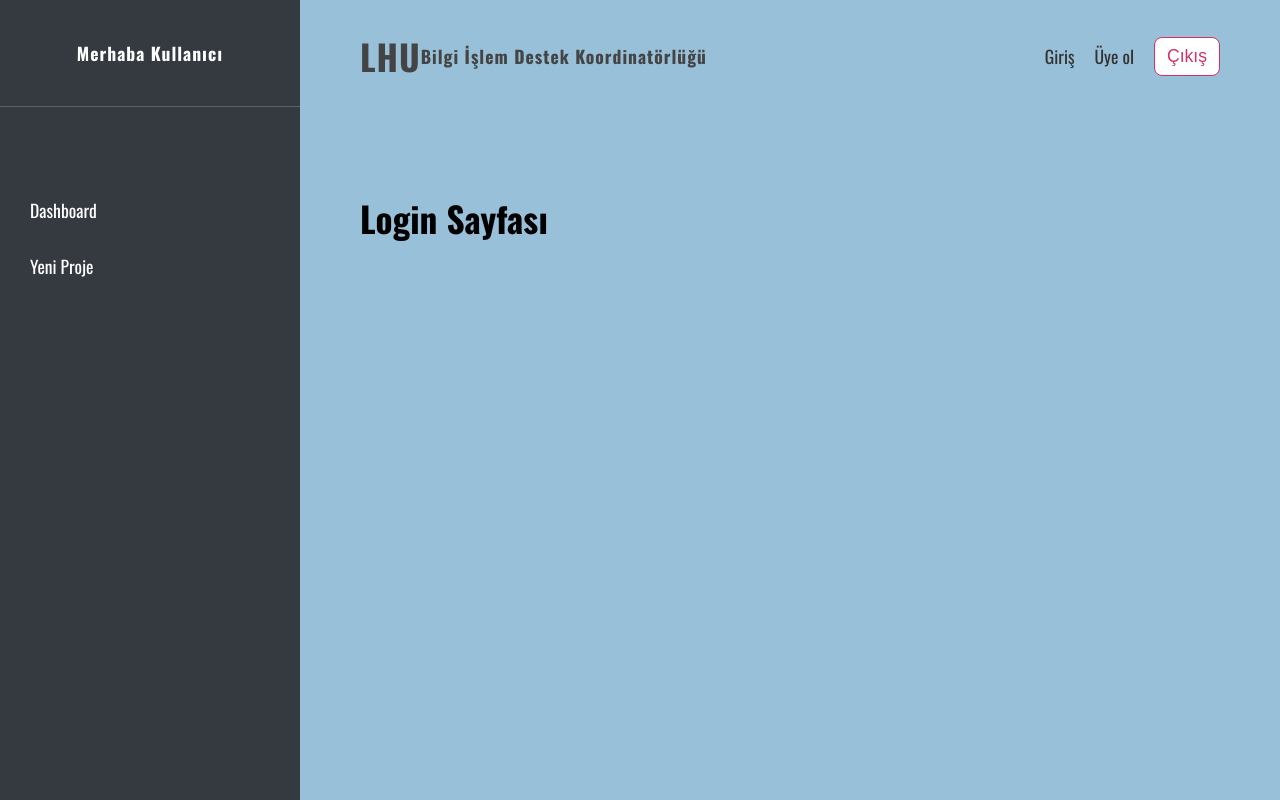
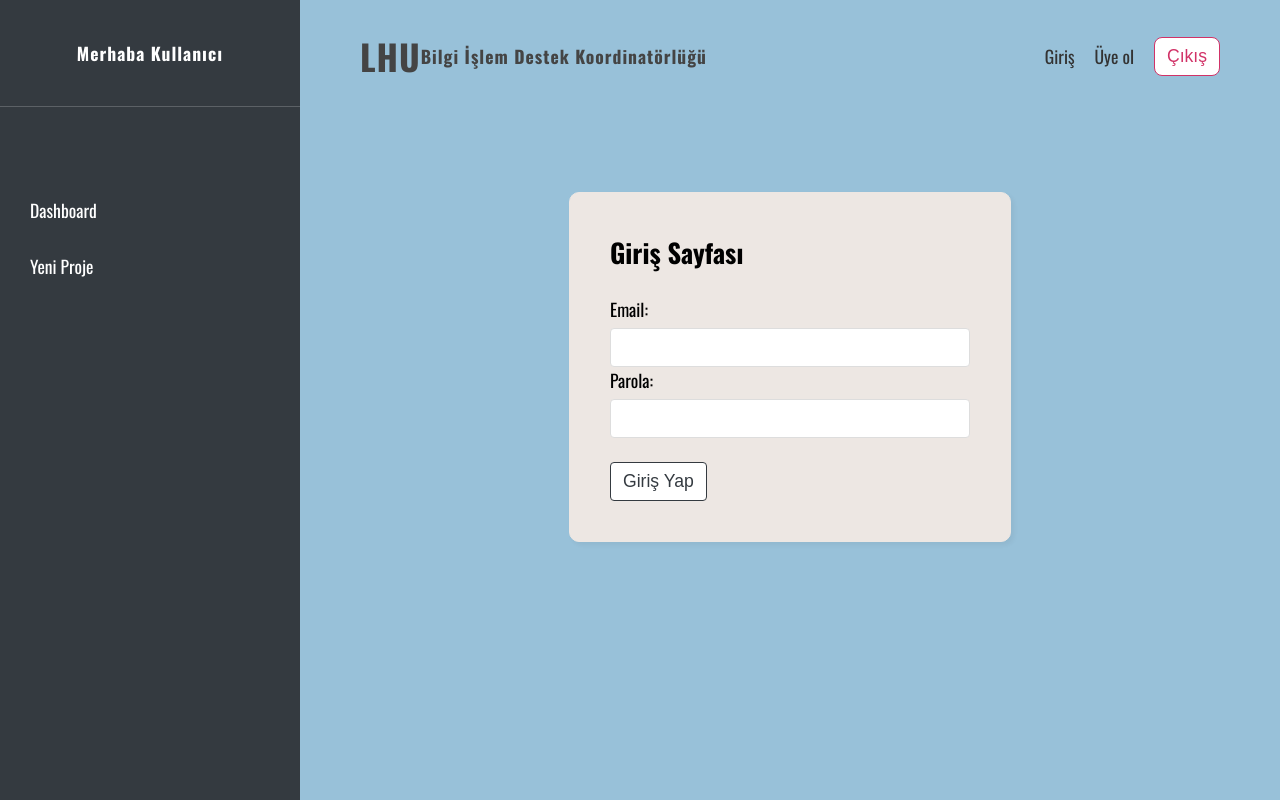
Before and after one commit to sametozkal/lhu-portal, a React (Create React App) app: page /login in a window 1280 px wide. Built offline with nearby package versions, Linux system fonts and the light colour scheme; no server answers.

Commit message:
login-logout-navigate işlemleri tamamlandı

```diff
--- a/src/App.js
+++ b/src/App.js
@@ -1,5 +1,6 @@
-import {BrowserRouter,Routes,Route} from 'react-router-dom'
+import {BrowserRouter,Routes,Route,Navigate} from 'react-router-dom'
 import './App.css';
+import { useAuthContext } from './hooks/useAuthContext';
 
 import Dashboard from './pages/dashboard/Dashboard';
 import Create from './pages/create/Create';
@@ -10,23 +11,38 @@ import Navbar from './components/Navbar';
 import Sidebar from './components/Sidebar';
 
 function App() {
+
+  const {user,authIsReady}=useAuthContext();
+
   return (
     <div className="App">
-
+      {authIsReady && (
             <BrowserRouter>
             <Sidebar />
+
             <div className='container'>
               <Navbar />
               <Routes>
-      <Route path='/' element={<Dashboard />}  />
-      <Route path='/create' element={<Create />}  />
-      <Route path='/projects/:id' element={<Project />}  />
-      <Route path='/login' element={<Login />}  />
-      <Route path='/signup' element={<Signup />}  />
+
+              <Route path='/'
+              element={user ? <Dashboard /> : <Navigate to="/login"/>} />
+
+              <Route path='/create'
+              element={user ? <Create />:<Navigate to="/login" /> }  />
+
+              <Route path='/projects/:id'
+              element={user ? <Project /> : <Navigate to="/login" />}  />
+
+              <Route path='/login'
+              element={!user ? <Login /> : <Navigate to="/"/>}  />
+
+              <Route path='/signup'
+              element={!user ? <Signup /> : <Navigate to="/" />}  />
+
               </Routes>
             </div>
             </BrowserRouter>
-
+      )}
   </div>
   );
 }
--- a/src/components/Navbar.js
+++ b/src/components/Navbar.js
@@ -1,8 +1,11 @@
 
 import { Link } from "react-router-dom";
 import './navbar.css'
+import { useLogout } from "../hooks/useLogout";
+export default function Navbar() {
 
-export default function Navbar() {
+    const {logout} =useLogout()
+
     return(
           <div className="navbar">
             <ul>
@@ -19,7 +22,7 @@ export default function Navbar() {
                     <Link to="/signup"> Üye ol </Link>
                 </li>
                 <li>
-                    <button className="logout-btn"> Çıkış </button>
+                    <button className="logout-btn" onClick={logout}> Çıkış </button>
                 </li>
             </ul>
           </div>
--- a/src/firebase/config.js
+++ b/src/firebase/config.js
@@ -6,12 +6,12 @@ import {getStorage} from 'firebase/storage'
 
 
 const firebaseConfig = {
-  apiKey: "AIzaSyBsNkH27S73p2x5cDT9IgJXsPn52zWKRRY",
-  authDomain: "bilgiislemdestek-ec846.firebaseapp.com",
-  projectId: "bilgiislemdestek-ec846",
-  storageBucket: "bilgiislemdestek-ec846.appspot.com",
-  messagingSenderId: "363649510325",
-  appId: "1:363649510325:web:f4ea7c89626f3ab29807fc"
+  apiKey: "AIzaSyDGKYtOt2-F2Zoe-LKPdJ6jCt7NC_tqLFw",
+  authDomain: "lhuportaldb.firebaseapp.com",
+  projectId: "lhuportaldb",
+  storageBucket: "lhuportaldb.appspot.com",
+  messagingSenderId: "633825545622",
+  appId: "1:633825545622:web:60a306f51928951c3661b7"
 };
 
   const app = initializeApp(firebaseConfig);
--- a/src/hooks/useLogin.js
+++ b/src/hooks/useLogin.js
@@ -1,6 +1,7 @@
 import {useState } from "react";
-import {auth} from '../firebase/config';
+import {auth,db} from '../firebase/config';
 import { signInWithEmailAndPassword } from "firebase/auth";
+import {doc,updateDoc} from 'firebase/firestore'
 import {useAuthContext} from './useAuthContext'
 
 export const useLogin=()=>{
@@ -17,6 +18,11 @@ export const useLogin=()=>{
         try {
 
             const res=await signInWithEmailAndPassword(auth,email,password)
+
+            const {uid}=res.user;
+	        await updateDoc(doc(db,'kullanicilar',uid),{
+		    online:true
+	        })
 
             dispatch({type:'LOGIN',payload:res.user})
 
--- a/src/hooks/useLogout.js
+++ b/src/hooks/useLogout.js
@@ -1,13 +1,14 @@
 import {useState } from "react";
-import {auth} from '../firebase/config';
+import {auth,db} from '../firebase/config';
 import { signOut } from "firebase/auth";
-import {useAuthContext} from './useAuthContext'
+import {doc,updateDoc} from 'firebase/firestore'
+import {useAuthContext} from './useAuthContext';
 
 export const useLogout=()=>{
 
     const [error,setError]=useState(null)
     const [isPending,setIsPending]=useState(false)
-    const {dispatch}=useAuthContext();
+    const {dispatch,user}=useAuthContext();
 
     const logout=async ()=>{
 
@@ -16,7 +17,14 @@ export const useLogout=()=>{
 
         try {
 
+            const{uid}=user
+            await updateDoc(doc(db,'kullanicilar',uid),{
+                online:false
+            })
+
             await signOut(auth)
+
+
 
             dispatch({type:'LOGOUT'})
 
--- a/src/hooks/useSignup.js
+++ b/src/hooks/useSignup.js
@@ -1,7 +1,8 @@
 import { useState,useEffect } from "react"
-import {auth, storage} from '../firebase/config'
+import {auth, storage,db} from '../firebase/config'
 import {createUserWithEmailAndPassword,updateProfile } from 'firebase/auth'
 import {useAuthContext} from './useAuthContext'
+import {setDoc,doc} from 'firebase/firestore'
 import { ref,uploadBytes,getDownloadURL } from "firebase/storage"
 export const useSignup=()=>{
 
@@ -33,6 +34,13 @@ export const useSignup=()=>{
                 photoURL:imgUrl
             })
 
+            const docRef =doc(db,'kullanicilar', response.user.uid)
+            await setDoc(docRef,{
+                online:true,
+                kullanicilar:userName,
+                fotoUrl:imgUrl
+            })
+
             dispatch({type:'LOGIN',payload:response.user})
 
 
--- a/src/pages/login/Login.js
+++ b/src/pages/login/Login.js
@@ -1,9 +1,36 @@
 import './login.css'
+import { useState } from 'react'
+import {useLogin} from '../../hooks/useLogin'
 
 export default function Login() {
+
+  const[email,setEmail]=useState('')
+  const[password,setPassword]=useState('')
+
+  const {error,isPending,login}=useLogin();
+
+  const handleSubmit=(e)=>{
+    e.preventDefault()
+    login(email,password)
+  }
+
   return (
-    <div>
-      <h1>Login Sayfası</h1>
-    </div>
+   <form className='auth-form' onSubmit={handleSubmit}>
+    <h2>Giriş Sayfası</h2>
+    <label>
+      <span>Email: </span>
+      <input type='email' required
+      value={email}
+      onChange={(e)=>setEmail(e.target.value)}/>
+
+      <span>Parola: </span>
+      <input type='password' required
+       value={password}
+       onChange={(e)=>setPassword(e.target.value)}/>
+    </label>
+    {!isPending && <button type='submit' className='btn'> Giriş Yap</button>}
+    {isPending && <button className='loading-btn'> Yükleniyor</button>}
+    {error && <div className='error'>{error}</div>}
+   </form>
   )
 }
```
Lines whose indentation alone changed are shown as unchanged.
